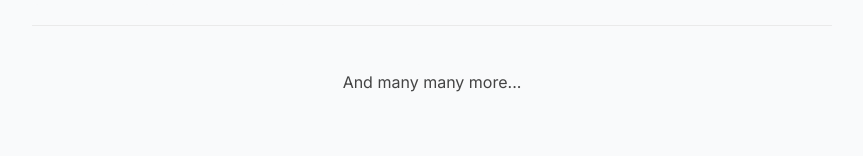
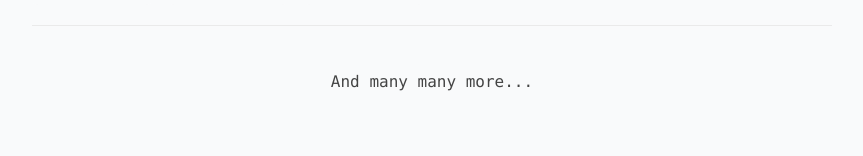
Before and after one commit to Imunal/kowalewsky.dev, a Next.js app: page / in a window 1280 px wide. Shown: the part 3537-3693 px from the top of the page, without its empty margins (208-1071 px from the left). Built offline with nearby package versions, Linux system fonts and the light colour scheme.

Commit message:
Update commercial-projects.tsx

```diff
--- a/components/projects/commercial-projects.tsx
+++ b/components/projects/commercial-projects.tsx
@@ -310,7 +310,7 @@ const CommercialProjects = () => (
       </article>
     ))}
     <div className=" py-5">
-      <p className="text-center text-gray-600 dark:text-gray-400">
+      <p className="text-center font-mono text-gray-600 dark:text-gray-400">
         And many many more...
       </p>
     </div>
```
